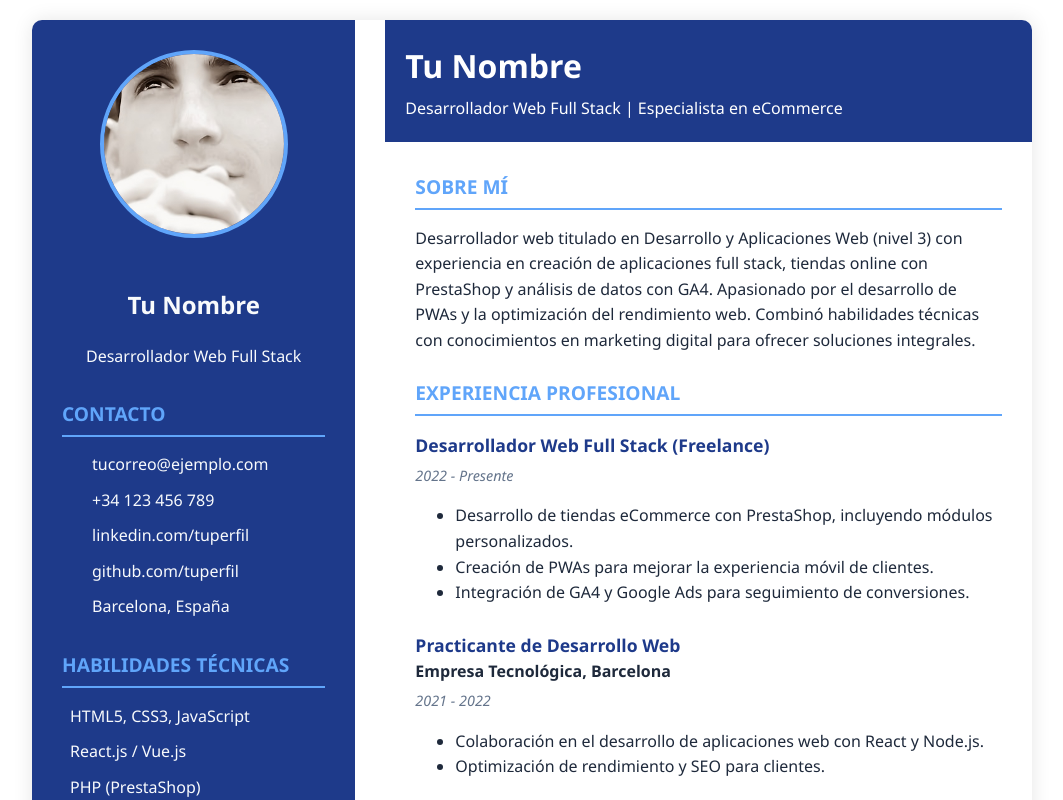
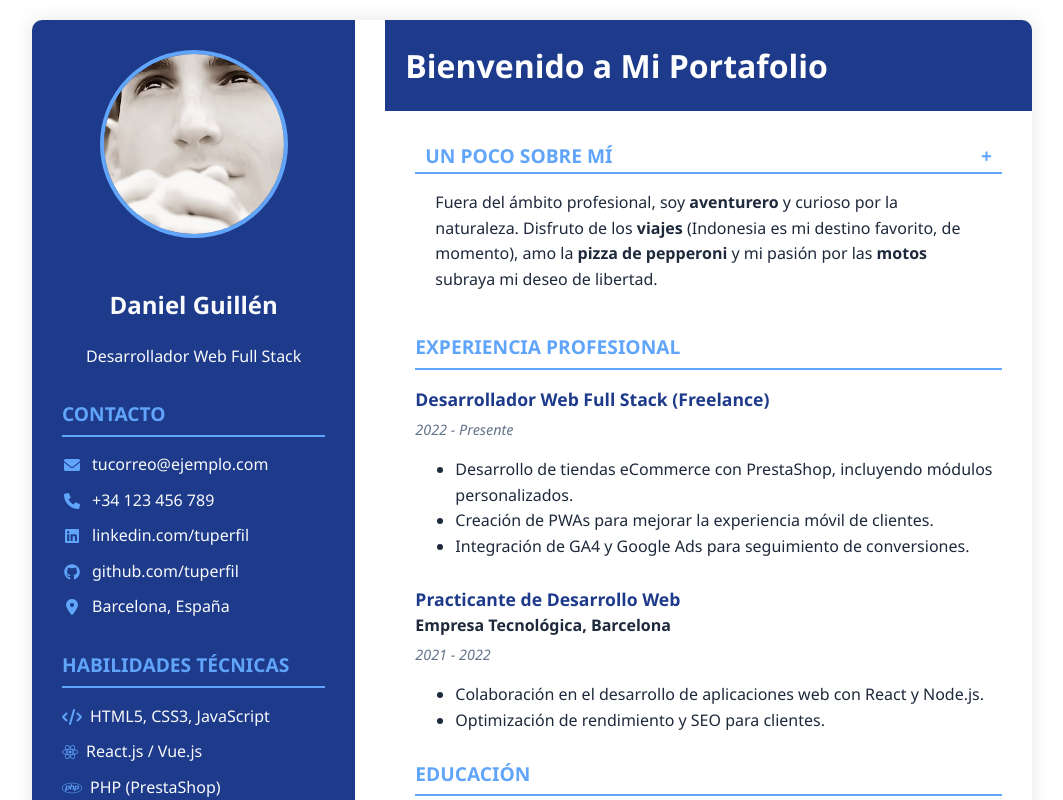
Before and after one commit to DanielGuillen88/Mi-Portafolio, a React (Vite) app in the folder Mi-Portafolio/: page / in a window 1280 px wide. Shown: the top 800 px of the page, without its empty margins (108-1171 px from the left). Built offline with nearby package versions, Linux system fonts and the light colour scheme.

Commit message:
creado componente aboutme y añadido efecto acordeon

```diff
--- a/Mi-Portafolio/index.html
+++ b/Mi-Portafolio/index.html
@@ -1,10 +1,11 @@
 <!doctype html>
-<html lang="en">
+<html lang="es">
   <head>
     <meta charset="UTF-8" />
     <link rel="icon" type="image/svg+xml" href="/pizza.png" />
     <meta name="viewport" content="width=device-width, initial-scale=1.0" />
-    <title>Daniel Guillen - Mi Portafolio</title>
+    <title>Mi Portafolio - Daniel Guillén</title>
+    <link rel="stylesheet" href="https://cdnjs.cloudflare.com/ajax/libs/font-awesome/6.0.0-beta3/css/all.min.css">
   </head>
   <body>
     <div id="root"></div>
--- a/Mi-Portafolio/src/App.jsx
+++ b/Mi-Portafolio/src/App.jsx
@@ -1,5 +1,5 @@
-import LeftColumn from "./components/LeftColumn";
-import RightColumn from "./components/RightColumn";
+import LeftColumn from './components/LeftColumn';
+import RightColumn from './components/RightColumn';
 
 export default function App() {
 
--- a/Mi-Portafolio/src/components/ProfilePhoto.jsx
+++ b/Mi-Portafolio/src/components/LeftColumn/ProfilePhoto.jsx
@@ -1,5 +1,5 @@
 import { useState } from 'react';
-import { photo0, photo1, photo2, photo3, photo4, photo5 } from '../img';
+import { photo0, photo1, photo2, photo3, photo4, photo5 } from '../../img';
 
 export default function ProfilePhoto() {
     // 1 lista de fotos
--- a/Mi-Portafolio/src/components/LeftColumn.jsx
+++ b/Mi-Portafolio/src/components/LeftColumn/index.jsx
@@ -7,7 +7,7 @@ export default function LeftColumn() {
         <div className="left-column">
           <div className="profile">
             <ProfilePhoto />
-            <h2>Tu Nombre</h2>
+            <h2>Daniel Guillén</h2>
             <p className="subtitle">Desarrollador Web Full Stack</p>
           </div>
 
--- /dev/null
+++ b/Mi-Portafolio/src/components/RightColumn/AboutMe.jsx
@@ -0,0 +1,37 @@
+import { useState } from 'react';
+
+export default function AboutMe() {
+    const [isOpen, setIsOpen] = useState(false);
+    const toggleAccordion = () => {
+        setIsOpen(!isOpen);
+    };
+
+    return (
+        <div className="about-me-accordion">
+            <h3 className="section-title accordion-header" onClick={toggleAccordion}>
+                Un poco sobre Mí
+                <span className="accordion-icon">{isOpen ? '-' : '+'}</span>
+            </h3>
+
+            {/* siempre visible */}
+            <p className="about-me-paragraph">
+            Fuera del ámbito profesional, soy <b>aventurero</b> y curioso por la naturaleza. Disfruto de los <b>viajes</b> (Indonesia es mi destino favorito, de momento), amo la <b>pizza de pepperoni</b> y mi pasión por las <b>motos</b> subraya mi deseo de libertad.
+            </p>
+
+            {/* más parrafos visibles al clicar */}
+            {isOpen && (
+                <div className="accordion-content">
+                    <p className="about-me-paragraph">
+                        Me adapto fácilmente a <b>nuevos entornos</b>, me gusta aplicar el <b>orden, buscar soluciones eficientes, optimizar procesos y asegurar la calidad</b> en cada trabajo.
+                    </p>
+                    <p className="about-me-paragraph">
+                        Cuento con experiencia en <b>logística, administración de documentación, transporte de mercancías y comercio electrónico</b>, y más recientemente, en <b>desarrollo de aplicaciones</b>.
+                    </p>
+                    <p className="about-me-paragraph">
+                        Actualmente, estoy inmerso en el <b>aprendizaje de nuevas tecnologías para consolidarme como desarrollador</b>. Me gusta decir que he aprendido a <b>transformar ideas en aplicaciones con nuevas tecnologías y con foco en la experiencia del usuario</b>.
+                    </p>
+                </div>
+            )}
+        </div>
+    );
+}
--- /dev/null
+++ b/Mi-Portafolio/src/components/RightColumn/index.css
@@ -0,0 +1,47 @@
+/* estilos del aboutme */
+.accordion-header {
+    cursor: pointer;
+    padding-left: 10px;
+    padding-right: 10px;
+    padding-bottom: 0px;
+    display: flex;
+    justify-content: space-between;
+    align-items: center;
+    /* font-size: 1.5em; */
+    transition: background-color 0.3s ease;
+    /* border-top-right-radius: 10px; */
+}
+
+.accordion-header:hover {
+    background-color: #1e3a8a;
+    color: white;
+}
+
+.about-me-paragraph {
+    padding: 0 20px;
+    margin-bottom: 15px;
+    line-height: 1.6;
+}
+
+.about-me-accordion > .about-me-paragraph:last-of-type {
+    margin-bottom: 0;
+    padding-bottom: 15px;
+}
+
+.accordion-content {
+    padding: 0 20px 20px 20px;
+}
+
+.accordion-content .about-me-paragraph {
+    margin-top: 15px;
+    margin-bottom: 15px;
+    padding: 0;
+}
+
+.accordion-content .about-me-paragraph:first-child {
+    margin-top: 0;
+}
+
+.accordion-content .about-me-paragraph:last-child {
+    margin-bottom: 0;
+}
--- a/Mi-Portafolio/src/components/RightColumn.jsx
+++ b/Mi-Portafolio/src/components/RightColumn/index.jsx
@@ -1,18 +1,20 @@
+import AboutMe from "./aboutme";
+import "./index.css";
+
 export default function RightColumn() {
     return (
         <>
             {/* Columna derecha */}
             <div className="right-column">
                 <div className="name-title">
-                    <h1>Tu Nombre</h1>
-                    <p className="subtitle">Desarrollador Web Full Stack | Especialista en eCommerce</p>
+                    <h1>Bienvenido a Mi Portafolio</h1>
+                    {/* <p className="subtitle">Desarrollador Web Full Stack | Especialista en eCommerce</p> */}
                 </div>
 
                 <section>
-                    <h3 className="section-title">Sobre Mí</h3>
-                    <p>
-                        Desarrollador web titulado en Desarrollo y Aplicaciones Web (nivel 3) con experiencia en creación de aplicaciones full stack, tiendas online con PrestaShop y análisis de datos con GA4. Apasionado por el desarrollo de PWAs y la optimización del rendimiento web. Combinó habilidades técnicas con conocimientos en marketing digital para ofrecer soluciones integrales.
-                    </p>
+
+                    <AboutMe />
+
                 </section>
 
                 <section>
```
